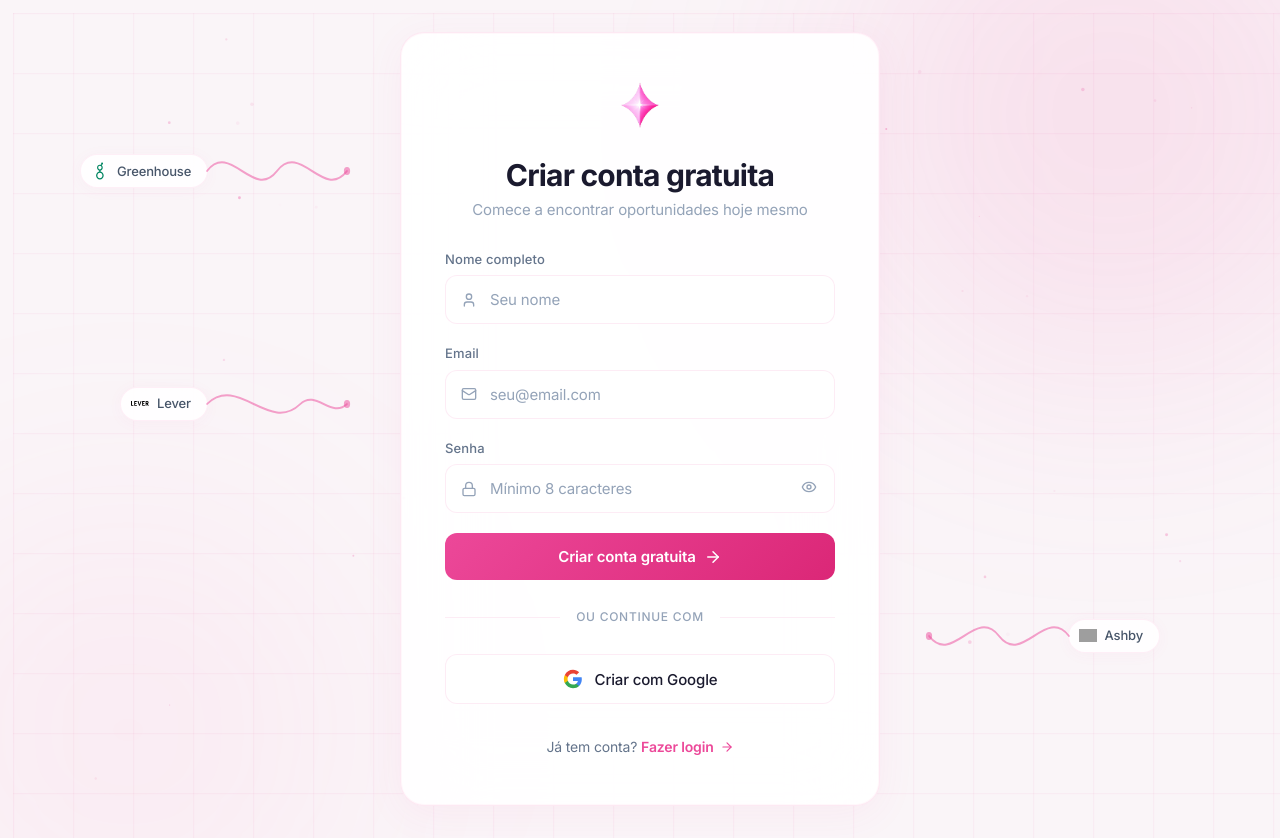
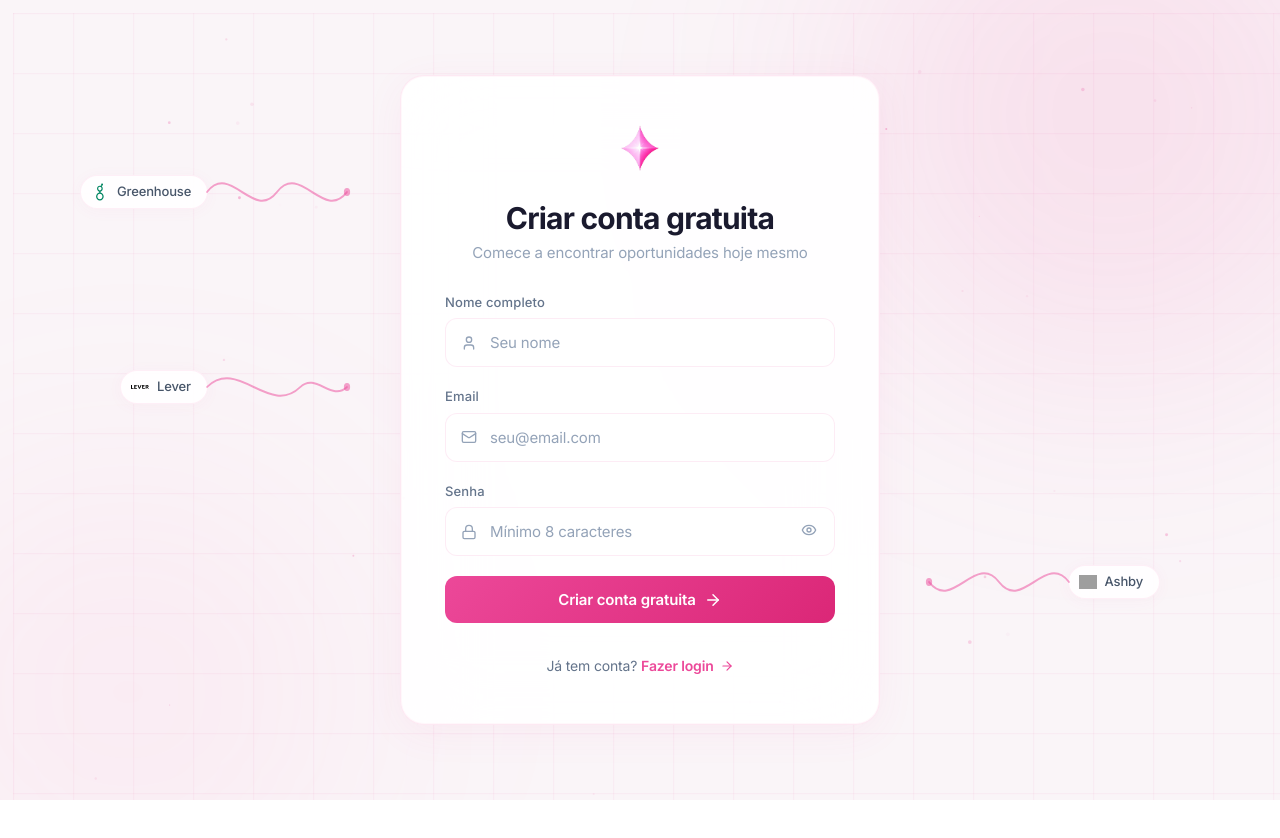
Before and after one commit to Isaiasdasilvaferreira/prisma-frontend, a React (Vite) app: page /register in a window 1280 px wide. After the commit the page ends 800 px from the top, so only its background shows below. Built offline with nearby package versions, Linux system fonts and the light colour scheme; no server answers; grey boxes are pictures that could not be loaded.

Commit message:
Update Register.tsx

```diff
--- a/src/pages/Register/Register.tsx
+++ b/src/pages/Register/Register.tsx
@@ -228,18 +228,6 @@
               </button>
             </form>
 
-            <div className="register-divider"><span>ou continue com</span></div>
-
-            <button className="register-google-btn">
-              <svg width="20" height="20" viewBox="0 0 24 24">
-                <path d="M22.56 12.25c0-.78-.07-1.53-.2-2.25H12v4.26h5.92a5.06 5.06 0 01-2.2 3.32v2.77h3.57c2.08-1.92 3.28-4.74 3.28-8.1z" fill="#4285F4" />
-                <path d="M12 23c2.97 0 5.46-.98 7.28-2.66l-3.57-2.77c-.98.66-2.23 1.06-3.71 1.06-2.86 0-5.29-1.93-6.16-4.53H2.18v2.84C3.99 20.53 7.7 23 12 23z" fill="#34A853" />
-                <path d="M5.84 14.09c-.22-.66-.35-1.36-.35-2.09s.13-1.43.35-2.09V7.07H2.18C1.43 8.55 1 10.22 1 12s.43 3.45 1.18 4.93l2.85-2.22.81-.62z" fill="#FBBC05" />
-                <path d="M12 5.38c1.62 0 3.06.56 4.21 1.64l3.15-3.15C17.45 2.09 14.97 1 12 1 7.7 1 3.99 3.47 2.18 7.07l3.66 2.84c.87-2.6 3.3-4.53 6.16-4.53z" fill="#EA4335" />
-              </svg>
-              Criar com Google
-            </button>
-
             <p className="register-login">
               Já tem conta?{' '}
               <Link to="/login">Fazer login<ArrowRight size={14} /></Link>
```
